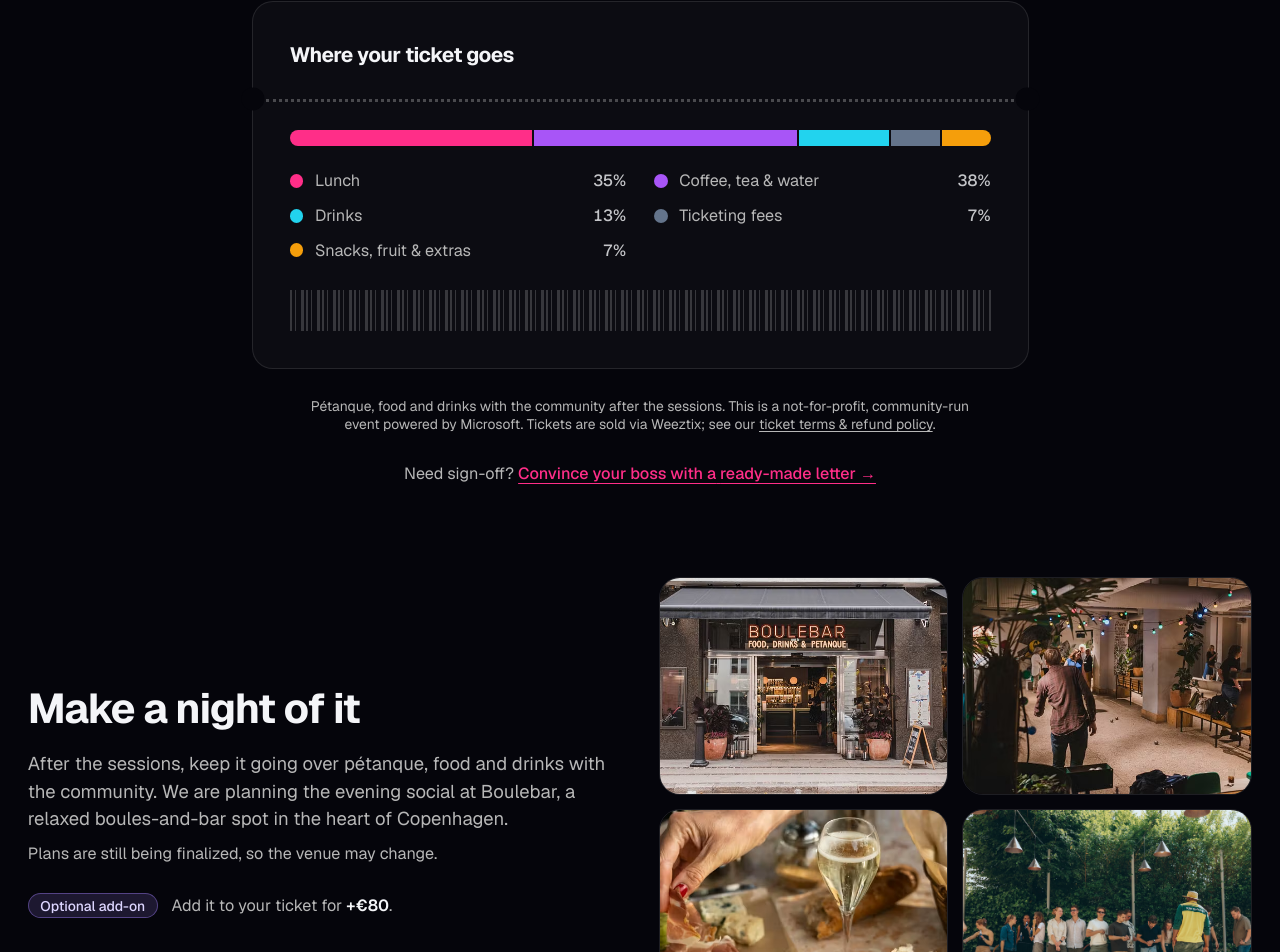
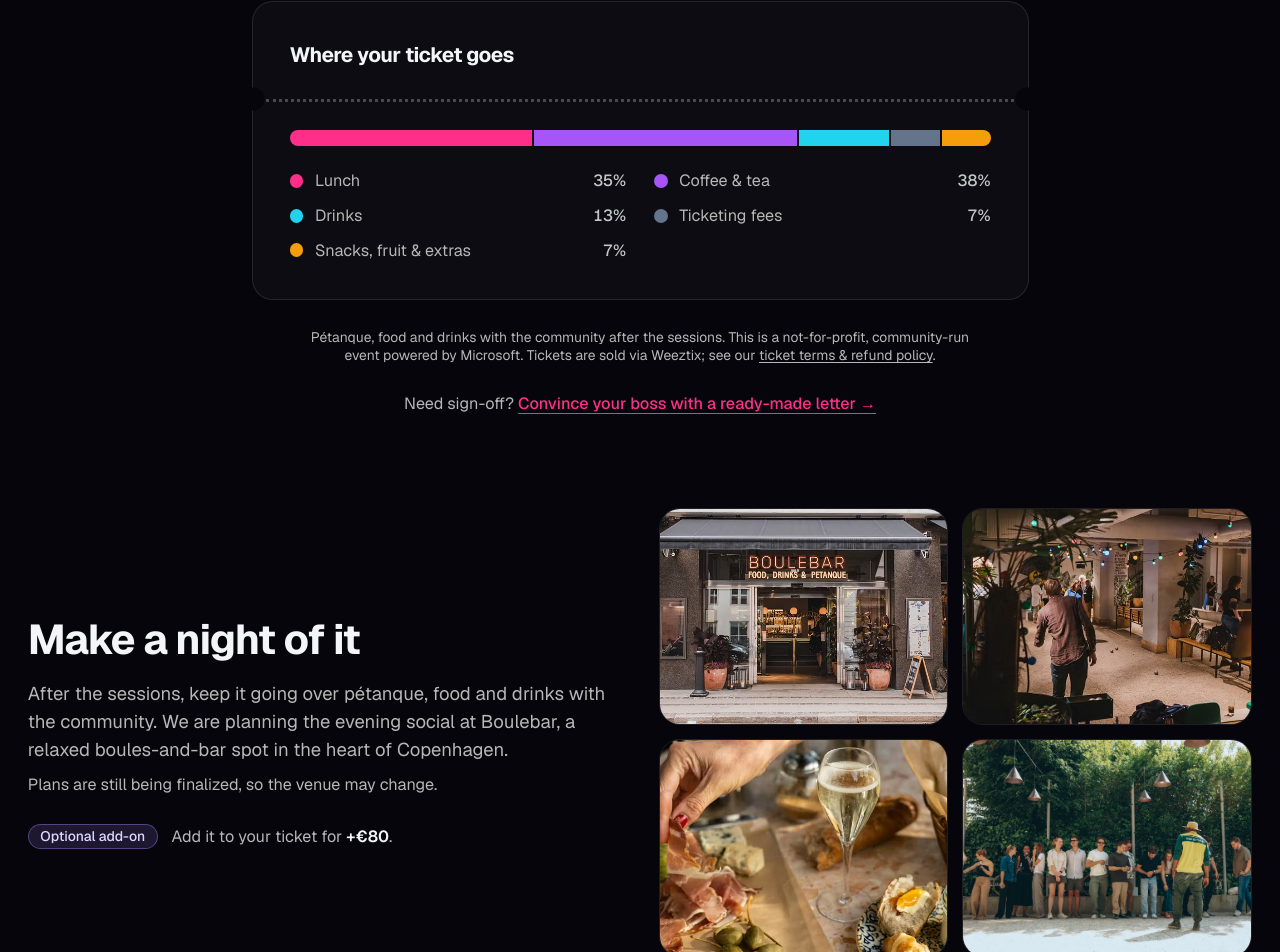
Before and after one commit to Microsoft-EMS-Community/msems-landing, a Next.js app: page / in a window 1280 px wide. Shown: the part 5296-6248 px from the top of the page. Built offline with nearby package versions, Linux system fonts and the light colour scheme; no server answers.

Commit message:
tweak(ticket-breakdown): remove barcode, simplify 'Coffee & tea' (drop water)

```diff
--- a/src/components/ticket-breakdown.tsx
+++ b/src/components/ticket-breakdown.tsx
@@ -2,7 +2,7 @@
 // cost. Percentages are an approximate split, not exact accounting.
 const SLICES: ReadonlyArray<{ label: string; pct: number; color: string }> = [
   { label: "Lunch", pct: 35, color: "#ff2e88" },
-  { label: "Coffee, tea & water", pct: 38, color: "#a855f7" },
+  { label: "Coffee & tea", pct: 38, color: "#a855f7" },
   { label: "Drinks", pct: 13, color: "#22d3ee" },
   { label: "Ticketing fees", pct: 7, color: "#64748b" },
   { label: "Snacks, fruit & extras", pct: 7, color: "#f59e0b" },
@@ -44,16 +44,6 @@ export function TicketBreakdown() {
           </li>
         ))}
       </ul>
-
-      {/* Faint barcode, a little ticket flourish */}
-      <div
-        aria-hidden
-        className="mt-6 h-9 w-full opacity-[0.18]"
-        style={{
-          backgroundImage:
-            "repeating-linear-gradient(90deg, #fff 0 2px, transparent 2px 5px, #fff 5px 6px, transparent 6px 11px, #fff 11px 14px, transparent 14px 16px)",
-        }}
-      />
     </div>
   );
 }
```
